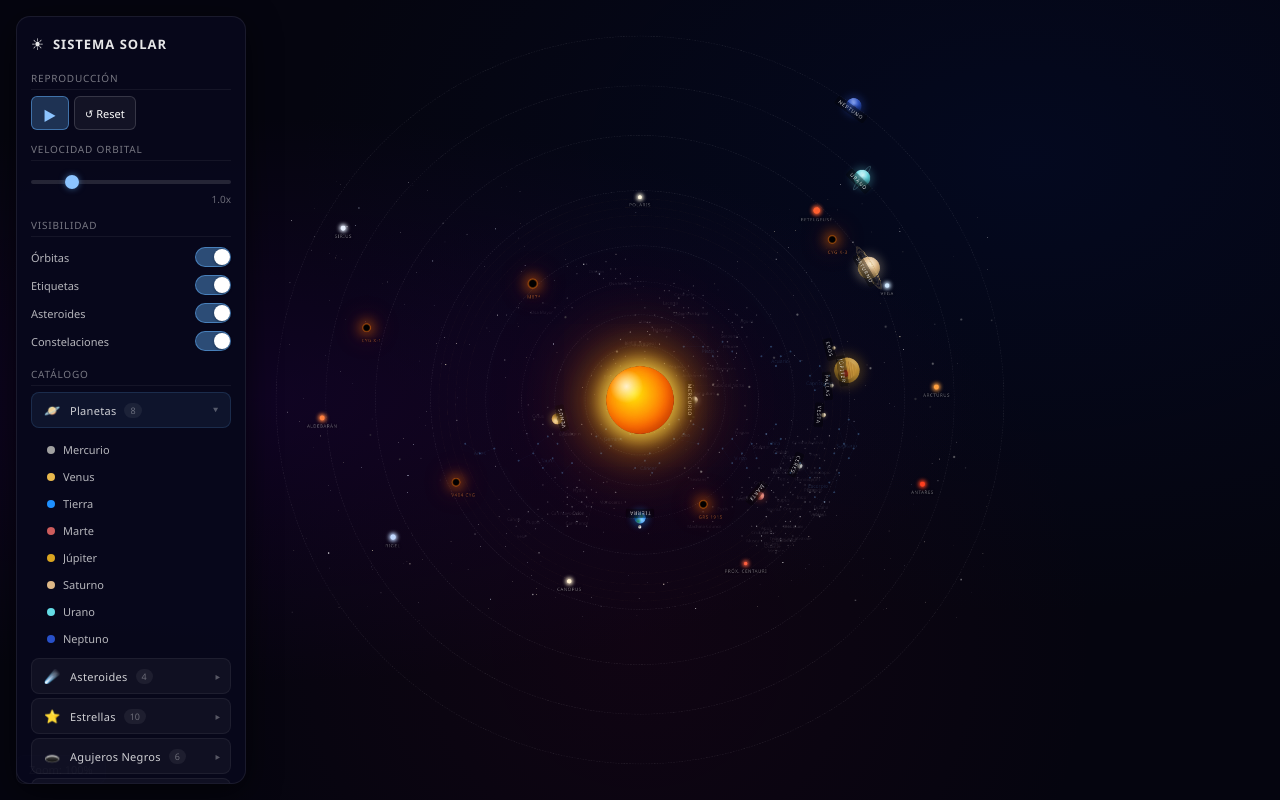
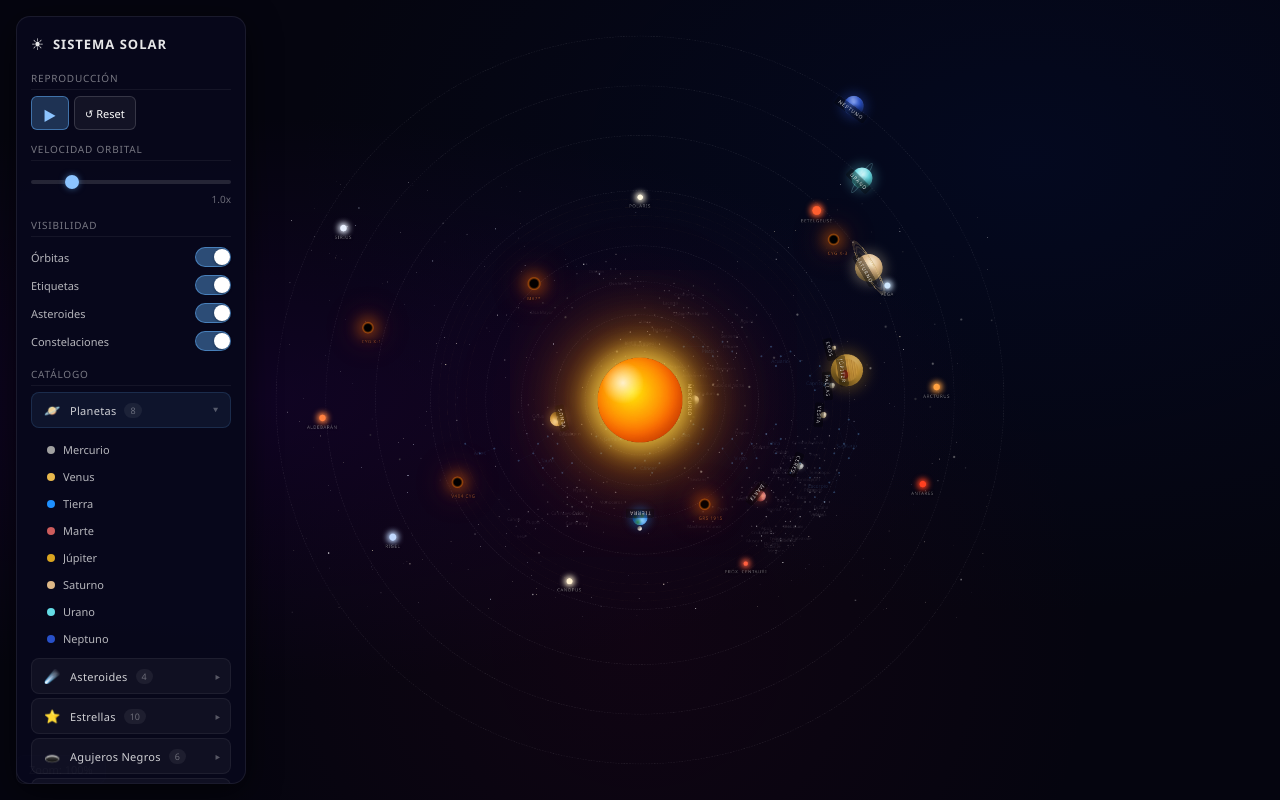
Before and after one commit to CarlosWQuezada69/Sistema-planetario, a plain HTML site: page solar_system.html in a window 1280 px wide. Drawn offline with Linux system fonts and the light colour scheme.

Commit message:
Agranda todos los elementos otro ~25%: Sol 150px, planetas, asteroides, estrellas, agujeros negros, anillos, lunas, sombras y glows escalados

```diff
--- a/solar_system.html
+++ b/solar_system.html
@@ -49,32 +49,32 @@ html,body{width:100%;height:100%;background:#000;color:#fff;font-family:'Segoe U
 
 /* ========== SOL 3D ========== */
 .sun{
-  position:absolute;width:120px;height:120px;border-radius:50%;z-index:10;
-  left:calc(50% - 60px);top:calc(50% - 60px);
+  position:absolute;width:150px;height:150px;border-radius:50%;z-index:10;
+  left:calc(50% - 75px);top:calc(50% - 75px);
   background:
     radial-gradient(circle at 30% 30%, rgba(255,255,255,0.9) 0%, transparent 25%),
     radial-gradient(circle at 40% 40%, #fff700 0%, #ffaa00 30%, #ff6600 60%, #cc3300 85%, #801a00 100%);
   box-shadow:
-    0 0 30px 12px rgba(255,220,80,0.7),
-    0 0 70px 20px rgba(255,180,0,0.5),
-    0 0 120px 40px rgba(255,120,0,0.3),
-    0 0 180px 60px rgba(255,80,0,0.15),
-    inset -8px -8px 20px rgba(180,50,0,0.4);
+    0 0 40px 15px rgba(255,220,80,0.7),
+    0 0 90px 30px rgba(255,180,0,0.5),
+    0 0 150px 50px rgba(255,120,0,0.3),
+    0 0 220px 80px rgba(255,80,0,0.15),
+    inset -10px -10px 25px rgba(180,50,0,0.4);
   animation:sun-pulse 4s ease-in-out infinite;
   contain:layout style paint;
 }
 .sun::before{
-  content:'';position:absolute;inset:-25px;border-radius:50%;z-index:-1;
+  content:'';position:absolute;inset:-30px;border-radius:50%;z-index:-1;
   background:radial-gradient(circle,rgba(255,200,50,0.25) 0%,transparent 65%);
   animation:corona 3s ease-in-out infinite alternate;
 }
 .sun::after{
-  content:'';position:absolute;inset:-60px;border-radius:50%;z-index:-2;
+  content:'';position:absolute;inset:-75px;border-radius:50%;z-index:-2;
   background:radial-gradient(circle,rgba(255,150,0,0.08) 0%,transparent 55%);
 }
 @keyframes sun-pulse{
   0%,100%{transform:scale(1);}
-  50%{transform:scale(1.04);}
+  50%{transform:scale(1.05);}
 }
 @keyframes corona{
   0%{transform:scale(1);opacity:0.7;}
@@ -103,8 +103,8 @@ html,body{width:100%;height:100%;background:#000;color:#fff;font-family:'Segoe U
   transform:translateX(-50%);
   will-change:transform;
 }
-.planet:hover{box-shadow:0 0 20px 8px var(--glow);transform:translateX(-50%) scale(1.25);}
-.planet.selected{box-shadow:0 0 26px 11px var(--glow);transform:translateX(-50%) scale(1.35);}
+.planet:hover{box-shadow:0 0 26px 11px var(--glow);transform:translateX(-50%) scale(1.25);}
+.planet.selected{box-shadow:0 0 34px 15px var(--glow);transform:translateX(-50%) scale(1.35);}
 
 /* Etiquetas */
 .planet-label{
@@ -123,36 +123,36 @@ html,body{width:100%;height:100%;background:#000;color:#fff;font-family:'Segoe U
 
 /* --- MERCURIO --- */
 .mercury{
-  --size:13px;--glow:rgba(180,180,180,0.6);
-  width:13px;height:13px;
+  --size:17px;--glow:rgba(180,180,180,0.6);
+  width:17px;height:17px;
   background:
     radial-gradient(circle at 25% 25%, rgba(255,255,255,0.35) 0%, transparent 40%),
     radial-gradient(circle at 75% 75%, rgba(0,0,0,0.5) 0%, transparent 55%),
     radial-gradient(circle at 40% 35%, #c8c8c8, #909090 45%, #606060 80%, #3a3a3a);
   box-shadow:
-    0 0 8px 3px rgba(180,180,180,0.25),
-    inset -3px -3px 5px rgba(0,0,0,0.5),
+    0 0 10px 4px rgba(180,180,180,0.25),
+    inset -3px -3px 6px rgba(0,0,0,0.5),
     inset 1px 1px 2px rgba(255,255,255,0.15);
 }
 
 /* --- VENUS --- */
 .venus{
-  --size:20px;--glow:rgba(230,180,80,0.6);
-  width:20px;height:20px;
+  --size:26px;--glow:rgba(230,180,80,0.6);
+  width:26px;height:26px;
   background:
     radial-gradient(circle at 25% 25%, rgba(255,255,255,0.3) 0%, transparent 35%),
     radial-gradient(circle at 75% 75%, rgba(0,0,0,0.45) 0%, transparent 50%),
     radial-gradient(circle at 40% 35%, #f0d890, #e0b050 40%, #c49232 75%, #8a6420);
   box-shadow:
-    0 0 10px 4px rgba(230,180,80,0.25),
-    inset -3px -3px 6px rgba(0,0,0,0.4),
+    0 0 13px 5px rgba(230,180,80,0.25),
+    inset -4px -4px 8px rgba(0,0,0,0.4),
     inset 1px 1px 3px rgba(255,255,255,0.2);
 }
 
 /* --- TIERRA --- */
 .earth{
-  --size:21px;--glow:rgba(30,144,255,0.6);
-  width:21px;height:21px;
+  --size:27px;--glow:rgba(30,144,255,0.6);
+  width:27px;height:27px;
   background:
     radial-gradient(circle at 25% 25%, rgba(255,255,255,0.3) 0%, transparent 30%),
     radial-gradient(circle at 65% 20%, rgba(45,143,62,0.9) 0%, transparent 28%),
@@ -162,18 +162,18 @@ html,body{width:100%;height:100%;background:#000;color:#fff;font-family:'Segoe U
     radial-gradient(circle at 75% 75%, rgba(0,0,30,0.45) 0%, transparent 50%),
     radial-gradient(circle at 40% 35%, #5cc8ff, #1e90ff 40%, #0066cc 75%, #003366);
   box-shadow:
-    0 0 13px 5px rgba(30,144,255,0.35),
-    inset -3px -3px 6px rgba(0,0,0,0.4),
+    0 0 16px 6px rgba(30,144,255,0.35),
+    inset -4px -4px 8px rgba(0,0,0,0.4),
     inset 1px 1px 3px rgba(255,255,255,0.2);
 }
 /* Luna */
 .earth .moon-orbit{
-  position:absolute;width:36px;height:36px;
-  left:calc(50% - 18px);top:calc(50% - 18px);
+  position:absolute;width:44px;height:44px;
+  left:calc(50% - 22px);top:calc(50% - 22px);
   animation:spin calc(2.5s / var(--speed)) linear infinite;
 }
 .earth .moon{
-  position:absolute;width:6px;height:6px;border-radius:50%;
+  position:absolute;width:8px;height:8px;border-radius:50%;
   background:
     radial-gradient(circle at 25% 25%, rgba(255,255,255,0.4) 0%, transparent 40%),
     radial-gradient(circle at 70% 70%, rgba(0,0,0,0.4) 0%, transparent 50%),
@@ -183,32 +183,32 @@ html,body{width:100%;height:100%;background:#000;color:#fff;font-family:'Segoe U
 
 /* --- MARTE --- */
 .mars{
-  --size:15px;--glow:rgba(200,80,50,0.6);
-  width:15px;height:15px;
+  --size:20px;--glow:rgba(200,80,50,0.6);
+  width:20px;height:20px;
   background:
     radial-gradient(circle at 25% 25%, rgba(255,255,255,0.25) 0%, transparent 35%),
     radial-gradient(circle at 55% 15%, rgba(255,255,255,0.3) 0%, transparent 12%),
     radial-gradient(circle at 75% 75%, rgba(0,0,0,0.5) 0%, transparent 50%),
     radial-gradient(circle at 40% 35%, #e88060, #cd5c5c 40%, #a04030 70%, #6b2a1a);
   box-shadow:
-    0 0 10px 4px rgba(200,80,50,0.25),
-    inset -2px -2px 5px rgba(0,0,0,0.5),
+    0 0 13px 5px rgba(200,80,50,0.25),
+    inset -3px -3px 6px rgba(0,0,0,0.5),
     inset 1px 1px 2px rgba(255,255,255,0.15);
 }
 
 /* --- JÚPITER --- */
 .jupiter{
-  --size:46px;--glow:rgba(218,165,32,0.6);
-  width:46px;height:46px;
+  --size:58px;--glow:rgba(218,165,32,0.6);
+  width:58px;height:58px;
   overflow:hidden;
   background:
     radial-gradient(circle at 25% 25%, rgba(255,255,255,0.2) 0%, transparent 35%),
     radial-gradient(circle at 75% 75%, rgba(0,0,0,0.4) 0%, transparent 50%),
     #c49232;
    box-shadow:
-     0 0 20px 7px rgba(218,165,32,0.25),
-     inset -6px -6px 14px rgba(0,0,0,0.35),
-     inset 2px 2px 5px rgba(255,255,255,0.1);
+     0 0 24px 9px rgba(218,165,32,0.25),
+     inset -8px -8px 18px rgba(0,0,0,0.35),
+     inset 2px 2px 6px rgba(255,255,255,0.1);
 }
 /* Bandas de Júpiter */
 .jupiter::before{
@@ -225,64 +225,64 @@ html,body{width:100%;height:100%;background:#000;color:#fff;font-family:'Segoe U
 }
 /* Gran mancha roja */
 .jupiter::after{
-  content:'';position:absolute;width:13px;height:8px;border-radius:50%;
+  content:'';position:absolute;width:16px;height:10px;border-radius:50%;
   background:radial-gradient(ellipse,#d04030,#a02010 60%,#701510);
-  bottom:16px;right:11px;opacity:0.85;
-  box-shadow:0 0 4px 2px rgba(180,50,30,0.35);
+  bottom:20px;right:14px;opacity:0.85;
+  box-shadow:0 0 5px 2px rgba(180,50,30,0.35);
 }
 
 /* --- SATURNO --- */
 .saturn{
-  --size:40px;--glow:rgba(245,222,179,0.5);
-  width:40px;height:40px;
+  --size:50px;--glow:rgba(245,222,179,0.5);
+  width:50px;height:50px;
   overflow:visible;
   background:
     radial-gradient(circle at 25% 25%, rgba(255,255,255,0.25) 0%, transparent 35%),
     radial-gradient(circle at 75% 75%, rgba(0,0,0,0.35) 0%, transparent 45%),
     radial-gradient(circle at 40% 35%, #f5e6c8, #deb887 35%, #c4a265 70%, #8a7040);
   box-shadow:
-    0 0 16px 6px rgba(245,222,179,0.25),
-    inset -5px -5px 10px rgba(0,0,0,0.3),
-    inset 1px 1px 3px rgba(255,255,255,0.15);
+    0 0 20px 7px rgba(245,222,179,0.25),
+    inset -6px -6px 12px rgba(0,0,0,0.3),
+    inset 1px 1px 4px rgba(255,255,255,0.15);
 }
 /* Anillos de Saturno - 3D */
 .saturn-rings{
   position:absolute;z-index:4;pointer-events:none;
   left:50%;top:50%;
-  width:80px;height:20px;
+  width:100px;height:26px;
   transform:translate(-50%,-50%) rotateX(78deg);
 }
 .saturn-rings::before{
   content:'';position:absolute;border-radius:50%;border-style:solid;
   left:50%;top:50%;transform:translate(-50%,-50%);
-  width:78px;height:78px;
-  border-width:6px;
+  width:98px;height:98px;
+  border-width:8px;
   border-color:rgba(200,170,110,0.55) rgba(200,170,110,0.2) rgba(200,170,110,0.55) rgba(200,170,110,0.2);
 }
 .saturn-rings::after{
   content:'';position:absolute;border-radius:50%;border-style:solid;
   left:50%;top:50%;transform:translate(-50%,-50%);
-  width:65px;height:65px;
-  border-width:4px;
+  width:82px;height:82px;
+  border-width:5px;
   border-color:rgba(220,190,130,0.45) rgba(220,190,130,0.15) rgba(220,190,130,0.45) rgba(220,190,130,0.15);
 }
 
 /* --- URANO --- */
 .uranus{
-  --size:30px;--glow:rgba(100,220,230,0.5);
-  width:30px;height:30px;
+  --size:38px;--glow:rgba(100,220,230,0.5);
+  width:38px;height:38px;
   background:
     radial-gradient(circle at 25% 25%, rgba(255,255,255,0.3) 0%, transparent 35%),
     radial-gradient(circle at 75% 75%, rgba(0,0,0,0.35) 0%, transparent 45%),
     radial-gradient(circle at 40% 35%, #c8f0f4, #64dce6 40%, #3aa8b0 75%, #1a7080);
   box-shadow:
-    0 0 14px 5px rgba(100,220,230,0.25),
-    inset -5px -5px 10px rgba(0,0,0,0.3),
-    inset 1px 1px 3px rgba(255,255,255,0.2);
+    0 0 18px 7px rgba(100,220,230,0.25),
+    inset -6px -6px 12px rgba(0,0,0,0.3),
+    inset 1px 1px 4px rgba(255,255,255,0.2);
 }
 .uranus::before{
   content:'';position:absolute;
-  width:50px;height:6px;border-radius:50%;
+  width:62px;height:8px;border-radius:50%;
   left:50%;top:50%;transform:translate(-50%,-50%) rotateZ(80deg);
   border:2px solid rgba(150,230,240,0.25);
   pointer-events:none;
@@ -290,17 +290,17 @@ html,body{width:100%;height:100%;background:#000;color:#fff;font-family:'Segoe U
 
 /* --- NEPTUNO --- */
 .neptune{
-  --size:28px;--glow:rgba(40,80,200,0.6);
-  width:28px;height:28px;
+  --size:36px;--glow:rgba(40,80,200,0.6);
+  width:36px;height:36px;
   background:
     radial-gradient(circle at 25% 25%, rgba(255,255,255,0.25) 0%, transparent 30%),
     radial-gradient(circle at 60% 55%, rgba(20,20,60,0.3) 0%, transparent 20%),
     radial-gradient(circle at 75% 75%, rgba(0,0,0,0.4) 0%, transparent 45%),
     radial-gradient(circle at 40% 35%, #7090e8, #2850c8 40%, #1a3890 75%, #0a1850);
   box-shadow:
-    0 0 14px 5px rgba(40,80,200,0.3),
-    inset -5px -5px 10px rgba(0,0,0,0.35),
-    inset 1px 1px 3px rgba(255,255,255,0.15);
+    0 0 18px 7px rgba(40,80,200,0.3),
+    inset -6px -6px 12px rgba(0,0,0,0.35),
+    inset 1px 1px 4px rgba(255,255,255,0.15);
 }
 
 /* ========== CINTURÓN DE ASTEROIDES ========== */
@@ -325,13 +325,13 @@ html,body{width:100%;height:100%;background:#000;color:#fff;font-family:'Segoe U
   transform:translateX(-50%);
   will-change:transform;
 }
-.famous-asteroid:hover{box-shadow:0 0 16px 6px var(--glow);transform:translateX(-50%) scale(1.4);}
-.famous-asteroid.selected{box-shadow:0 0 22px 9px var(--glow);transform:translateX(-50%) scale(1.5);}
-
-.ceres{--size:9px;--glow:rgba(180,180,180,0.5);width:9px;height:9px;background:radial-gradient(circle at 35% 35%,#d0d0d0,#909090 50%,#505050);box-shadow:0 0 5px 2px rgba(180,180,180,0.2);}
-.vesta{--size:8px;--glow:rgba(200,180,140,0.5);width:8px;height:8px;background:radial-gradient(circle at 35% 35%,#e8dcc8,#b0a080 50%,#706040);box-shadow:0 0 5px 2px rgba(200,180,140,0.2);}
-.pallas{--size:7px;--glow:rgba(170,160,140,0.5);width:7px;height:7px;background:radial-gradient(circle at 35% 35%,#c8c0b0,#908878 50%,#585048);box-shadow:0 0 4px 1px rgba(170,160,140,0.2);}
-.eros{--size:6px;--glow:rgba(190,170,150,0.5);width:6px;height:6px;background:radial-gradient(circle at 35% 35%,#d8c8b0,#a09070 50%,#605038);box-shadow:0 0 4px 1px rgba(190,170,150,0.2);}
+.famous-asteroid:hover{box-shadow:0 0 20px 8px var(--glow);transform:translateX(-50%) scale(1.4);}
+.famous-asteroid.selected{box-shadow:0 0 28px 12px var(--glow);transform:translateX(-50%) scale(1.5);}
+
+.ceres{--size:12px;--glow:rgba(180,180,180,0.5);width:12px;height:12px;background:radial-gradient(circle at 35% 35%,#d0d0d0,#909090 50%,#505050);box-shadow:0 0 6px 2px rgba(180,180,180,0.2);}
+.vesta{--size:11px;--glow:rgba(200,180,140,0.5);width:11px;height:11px;background:radial-gradient(circle at 35% 35%,#e8dcc8,#b0a080 50%,#706040);box-shadow:0 0 6px 2px rgba(200,180,140,0.2);}
+.pallas{--size:10px;--glow:rgba(170,160,140,0.5);width:10px;height:10px;background:radial-gradient(circle at 35% 35%,#c8c0b0,#908878 50%,#585048);box-shadow:0 0 5px 2px rgba(170,160,140,0.2);}
+.eros{--size:8px;--glow:rgba(190,170,150,0.5);width:8px;height:8px;background:radial-gradient(circle at 35% 35%,#d8c8b0,#a09070 50%,#605038);box-shadow:0 0 5px 2px rgba(190,170,150,0.2);}
 
 /* ========== ESTRELLAS FAMOSAS ========== */
 .famous-star{
@@ -340,9 +340,9 @@ html,body{width:100%;height:100%;background:#000;color:#fff;font-family:'Segoe U
   transform:translate(-50%,-50%);
   transition:filter 0.3s;
 }
-.famous-star.selected .star-dot{width:15px;height:15px;box-shadow:0 0 24px 10px currentColor;animation:none;}
+.famous-star.selected .star-dot{width:19px;height:19px;box-shadow:0 0 30px 12px currentColor;animation:none;}
 .star-dot{
-  width:8px;height:8px;border-radius:50%;
+  width:11px;height:11px;border-radius:50%;
   animation:star-glow 3s ease-in-out infinite alternate;
 }
 .star-label{
@@ -352,18 +352,18 @@ html,body{width:100%;height:100%;background:#000;color:#fff;font-family:'Segoe U
   pointer-events:none;
 }
 .famous-star:hover .star-label{color:rgba(255,255,255,0.8);}
-@keyframes star-glow{0%{box-shadow:0 0 6px 2px currentColor;}100%{box-shadow:0 0 14px 5px currentColor;}}
-
-.sirius{background:#e8f0ff;color:#e8f0ff;width:9px;height:9px;}
-.betelgeuse{background:#ff6030;color:#ff6030;width:12px;height:12px;}
-.polaris{background:#fff8e0;color:#fff8e0;width:7px;height:7px;}
-.vega{background:#d0e8ff;color:#d0e8ff;width:8px;height:8px;}
-.rigel{background:#c0d8ff;color:#c0d8ff;width:10px;height:10px;}
-.antares{background:#ff4020;color:#ff4020;width:9px;height:9px;}
-.aldebaran{background:#ff8040;color:#ff8040;width:9px;height:9px;}
-.proxima{background:#ff6040;color:#ff6040;width:6px;height:6px;}
-.canopus{background:#fff0d0;color:#fff0d0;width:8px;height:8px;}
-.arcturus{background:#ffa040;color:#ffa040;width:9px;height:9px;}
+@keyframes star-glow{0%{box-shadow:0 0 8px 3px currentColor;}100%{box-shadow:0 0 18px 7px currentColor;}}
+
+.sirius{background:#e8f0ff;color:#e8f0ff;width:12px;height:12px;}
+.betelgeuse{background:#ff6030;color:#ff6030;width:16px;height:16px;}
+.polaris{background:#fff8e0;color:#fff8e0;width:10px;height:10px;}
+.vega{background:#d0e8ff;color:#d0e8ff;width:11px;height:11px;}
+.rigel{background:#c0d8ff;color:#c0d8ff;width:13px;height:13px;}
+.antares{background:#ff4020;color:#ff4020;width:12px;height:12px;}
+.aldebaran{background:#ff8040;color:#ff8040;width:12px;height:12px;}
+.proxima{background:#ff6040;color:#ff6040;width:8px;height:8px;}
+.canopus{background:#fff0d0;color:#fff0d0;width:11px;height:11px;}
+.arcturus{background:#ffa040;color:#ffa040;width:12px;height:12px;}
 
 /* ========== AGUJEROS NEGROS ========== */
 .blackhole-marker{
@@ -371,19 +371,19 @@ html,body{width:100%;height:100%;background:#000;color:#fff;font-family:'Segoe U
   transform:translate(-50%,-50%);
   transition:filter 0.3s;
 }
-.blackhole-marker.selected .blackhole-dot{box-shadow:0 0 32px 12px rgba(255,120,0,0.6),0 0 60px 20px rgba(255,80,0,0.3);animation:none;}
+.blackhole-marker.selected .blackhole-dot{box-shadow:0 0 40px 16px rgba(255,120,0,0.6),0 0 75px 25px rgba(255,80,0,0.3);animation:none;}
 .blackhole-dot{
-  width:17px;height:17px;border-radius:50%;
+  width:22px;height:22px;border-radius:50%;
   background:radial-gradient(circle,#000 40%,rgba(255,120,0,0.6) 60%,rgba(255,60,0,0.2) 80%,transparent 100%);
-  box-shadow:0 0 16px 5px rgba(255,100,0,0.3),0 0 40px 10px rgba(255,60,0,0.1);
+  box-shadow:0 0 20px 7px rgba(255,100,0,0.3),0 0 50px 14px rgba(255,60,0,0.1);
   animation:accretion 4s linear infinite;
 }
-.blackhole-dot.sagittarius{width:22px;height:22px;}
-.blackhole-dot.m87{width:20px;height:20px;}
+.blackhole-dot.sagittarius{width:28px;height:28px;}
+.blackhole-dot.m87{width:25px;height:25px;}
 @keyframes accretion{
-  0%{box-shadow:0 0 16px 5px rgba(255,100,0,0.3),0 0 40px 10px rgba(255,60,0,0.1);}
-  50%{box-shadow:0 0 24px 8px rgba(255,120,0,0.5),0 0 55px 15px rgba(255,80,0,0.2);}
-  100%{box-shadow:0 0 16px 5px rgba(255,100,0,0.3),0 0 40px 10px rgba(255,60,0,0.1);}
+  0%{box-shadow:0 0 20px 7px rgba(255,100,0,0.3),0 0 50px 14px rgba(255,60,0,0.1);}
+  50%{box-shadow:0 0 30px 10px rgba(255,120,0,0.5),0 0 70px 20px rgba(255,80,0,0.2);}
+  100%{box-shadow:0 0 20px 7px rgba(255,100,0,0.3),0 0 50px 14px rgba(255,60,0,0.1);}
 }
 .blackhole-label{
   font-size:8px;letter-spacing:1px;text-transform:uppercase;
```
